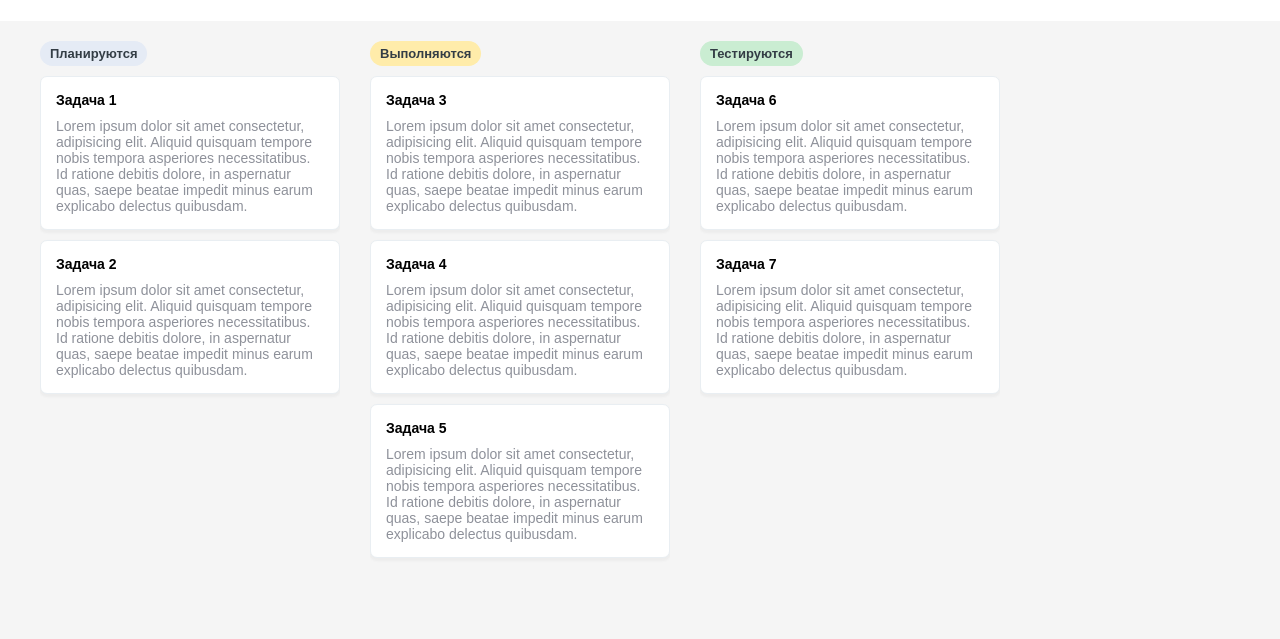
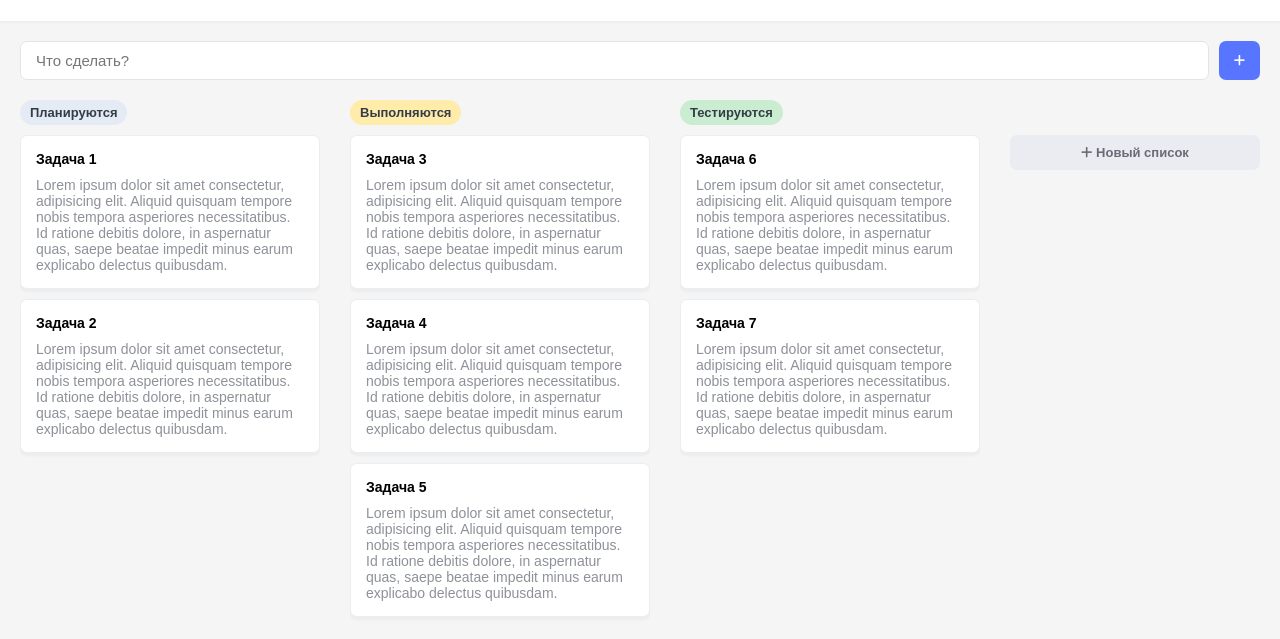
Before and after one commit to mov-inc-xor/bstu-web1, a website: page src/index.html in a window 1280 px wide. Shown: the part 49-688 px from the top of the page. Drawn offline with Linux system fonts and the light colour scheme; a web font is replaced by a local one.

Commit message:
add task panel, add list panel

```diff
--- a/package.json
+++ b/package.json
@@ -6,7 +6,8 @@
   "scripts": {
     "build-css": "node-sass -o src/css src",
     "build": "rm -rf build && mkdir -p build/css && npm run build-css && cp -R src/css build && cp src/*.html build",
-    "dev": "nodemon"
+    "dev": "nodemon",
+    "deploy": "gh-pages -d build"
   },
   "keywords": [],
   "author": "",
@@ -14,5 +15,8 @@
   "devDependencies": {
     "node-sass": "^6.0.1",
     "nodemon": "^2.0.15"
+  },
+  "dependencies": {
+    "gh-pages": "^3.2.3"
   }
 }
--- a/src/index.html
+++ b/src/index.html
@@ -5,7 +5,7 @@
   <meta http-equiv="X-UA-Compatible" content="IE=edge">
   <meta name="viewport" content="width=device-width, initial-scale=1.0">
 
-  <link href="http://fonts.cdnfonts.com/css/montserrat" rel="stylesheet">
+  <link href="https://fonts.cdnfonts.com/css/montserrat" rel="stylesheet">
   <link rel="stylesheet" href="css/style.css">
 
   <title>Канбан</title>
@@ -21,8 +21,12 @@
     </div>
   </header>
   <main class="main">
+    <div class="add-task-panel">
+      <input type="text" placeholder="Что сделать?" class="input-text">
+      <button class="btn btn_active"><i class="fas fa-plus"></i></button>
+    </div>
+
     <div class="desk">
-
       <div class="desk__list">
         <header class="list__header list__header_blue">
           Планируются
@@ -102,6 +106,12 @@
           </div>
         </main>
       </div>
+
+      <div class="add-list-container">
+        <button class="btn btn_gray btn_fullwidth"><i class="fas fa-plus"></i> Новый список</button>
+      </div>
+
+
   </main>
 
   <script src="https://kit.fontawesome.com/ef6b447954.js" crossorigin="anonymous"></script>
--- a/src/style.scss
+++ b/src/style.scss
@@ -14,6 +14,7 @@ html, body {
   display: flex;
   justify-content: space-between;
   align-items: center;
+  box-shadow: 0 1px 2px 1px rgb(236, 236, 236);
 
   &__logo {
     font-size: 18px;
@@ -39,8 +40,7 @@ html, body {
 }
 
 .main {
-  padding: 0 40px;
-  overflow-x: auto;
+  padding: 0 20px;
   overflow-y: hidden;
   height: calc(100vh - 70px);
 }
@@ -49,6 +49,7 @@ html, body {
   display: flex;
   margin-top: 20px;
   height: 100%;
+  overflow-x: auto;
 
   &__list {
     display: flex;
@@ -116,3 +117,59 @@ html, body {
     font-size: 14px;
   }
 }
+
+.add-task-panel {
+  display: flex;
+  margin-top: 20px;
+}
+
+.input-text {
+  width: 100vw;
+  margin-right: 10px;
+  font-size: 15px;
+  font-weight: 500;
+  color: rgb(64, 72, 75);
+  padding: 10px 15px;
+  outline: navajowhite;
+  border-radius: 7px;
+  border: 1px solid rgb(226, 229, 231);
+}
+
+.btn {
+  outline: none;
+  border: none;
+  color: white;
+  padding: 10px 15px;
+  border-radius: 7px;
+  font-size: 13px;
+  font-weight: 600;
+  cursor: pointer;
+  transition: 0.3s;
+
+  &:hover {
+    opacity: 0.8;
+  }
+
+  &:active {
+    opacity: 0.95;
+  }
+
+  &_fullwidth {
+    width: 100%;
+  }
+
+  &_active {
+    background-color: rgb(88, 117, 255);
+  }
+
+  &_gray {
+    color: #696c77;
+    background-color: #ebecf1;
+  }
+}
+
+.add-list-container {
+  min-width: 250px;
+  max-width: 250px;
+  margin-top: 35px;
+}
```
Also changed, not shown: src/css/style.css, 1 other file.
